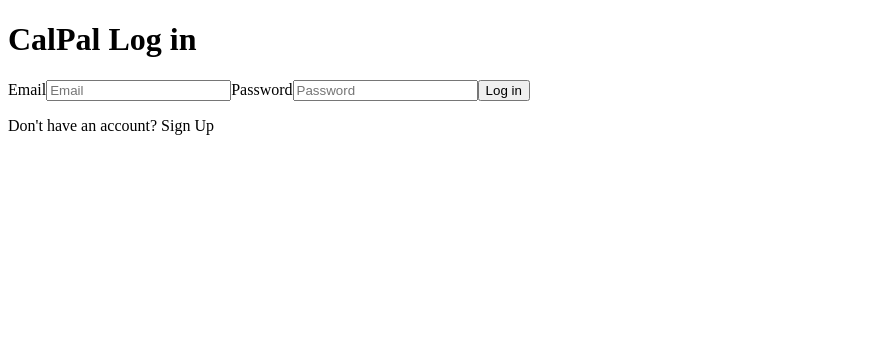
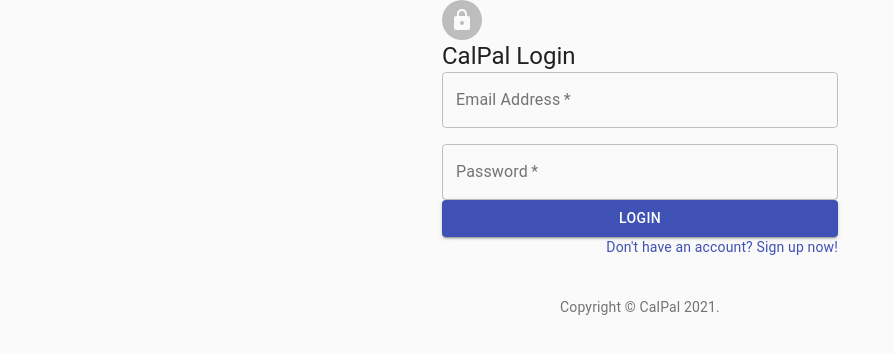
Before and after one commit to GingermanA/CalPal, a React (Create React App) app: page /login in a window 1280 px wide. Shown: the top 354 px of the page, without its empty margins (0-894 px from the left). Built offline with nearby package versions, Linux system fonts and the light colour scheme; no server answers; the HTML template or start-up script is replaced by a standard one; what @syncfusion/ej2-base would draw is missing.

Commit message:
added some css for the login and signup pages

```diff
--- a/package.json
+++ b/package.json
@@ -4,6 +4,7 @@
   "private": true,
   "dependencies": {
     "@material-ui/core": "^4.11.4",
+    "@material-ui/icons": "^4.11.2",
     "@syncfusion/ej2-react-calendars": "^19.1.66",
     "@syncfusion/ej2-react-dropdowns": "^19.1.65",
     "@syncfusion/ej2-react-navigations": "^19.1.67",
--- a/src/components/Login.js
+++ b/src/components/Login.js
@@ -2,6 +2,19 @@ import React, { useCallback, useContext } from "react";
 import { withRouter, Redirect } from "react-router";
 import fire from "../fire";
 import { AuthContext } from "../Auth";
+import {
+  Avatar,
+  Button,
+  CssBaseline,
+  TextField,
+  Link,
+  Grid,
+  Box,
+  Typography,
+  makeStyles,
+  Container,
+} from "@material-ui/core";
+import LockIcon from "@material-ui/icons/Lock";
 
 const Login = ({ history }) => {
   const handleLogin = useCallback(
@@ -28,32 +41,128 @@ const Login = ({ history }) => {
     //return <Redirect to="/calendar" />;
   }
 
+  function Copyright() {
+    return (
+      <Typography variant="body2" color="textSecondary" align="center">
+        {"Copyright © "}
+        <Link color="inherit" href="https://material-ui.com/">
+          CalPal
+        </Link>{" "}
+        {new Date().getFullYear()}
+        {"."}
+      </Typography>
+    );
+  }
+
+  const useStyles = makeStyles((theme) => ({
+    paper: {
+      marginTop: theme.spacing(8),
+      display: "flex",
+      flexDirection: "column",
+      alignItems: "center",
+    },
+    avatar: {
+      margin: theme.spacing(1),
+      backgroundColor: theme.palette.secondary.main,
+    },
+    form: {
+      width: "100%", // Fix IE 11 issue.
+      marginTop: theme.spacing(3),
+    },
+    submit: {
+      margin: theme.spacing(3, 0, 2),
+    },
+  }));
+
   return (
-    <div>
-      <h1>CalPal Log in</h1>
-      <form onSubmit={handleLogin}>
-        <label>
-          Email
-          <input name="email" type="email" placeholder="Email" />
-        </label>
-        <label>
-          Password
-          <input name="password" type="password" placeholder="Password" />
-        </label>
-        <button type="submit">Log in</button>
-      </form>
-      <p>
-        Don't have an account?{" "}
-        <span
-          onClick={() => {
-            history.push("/signup");
-          }}
-        >
-          Sign Up
-        </span>
-      </p>
-    </div>
+    <Container component="main" maxWidth="xs">
+      <CssBaseline />
+      <div className={useStyles.paper}>
+        <Avatar className={useStyles.avatar}>
+          <LockIcon />
+        </Avatar>
+        <Typography component="h1" variant="h5">
+          CalPal Login
+        </Typography>
+        <form className={useStyles.form} onSubmit={handleLogin}>
+          <Grid container spacing={2}>
+            <Grid item xs={12}>
+              <TextField
+                variant="outlined"
+                required
+                fullWidth
+                id="email"
+                label="Email Address"
+                name="email"
+                autoComplete="email"
+              />
+            </Grid>
+            <Grid item xs={12}>
+              <TextField
+                variant="outlined"
+                required
+                fullWidth
+                name="password"
+                label="Password"
+                type="password"
+                id="password"
+                autoComplete="current-password"
+              />
+            </Grid>
+          </Grid>
+          <Button
+            type="submit"
+            fullWidth
+            variant="contained"
+            color="primary"
+            className={useStyles.submit}
+          >
+            Login
+          </Button>
+          <Grid container justify="flex-end">
+            <Grid item>
+              <Link
+                onClick={() => {
+                  history.push("/signup");
+                }}
+                variant="body2"
+              >
+                Don't have an account? Sign up now!
+              </Link>
+            </Grid>
+          </Grid>
+        </form>
+      </div>
+      <Box mt={5}>
+        <Copyright />
+      </Box>
+    </Container>
   );
+  // <div>
+  //   <h1>CalPal Log in</h1>
+  //   <form onSubmit={handleLogin}>
+  //     <label>
+  //       Email
+  //       <input name="email" type="email" placeholder="Email" />
+  //     </label>
+  //     <label>
+  //       Password
+  //       <input name="password" type="password" placeholder="Password" />
+  //     </label>
+  //     <button type="submit">Log in</button>
+  //   </form>
+  //   <p>
+  //     Don't have an account?{" "}
+  //     <span
+  //       onClick={() => {
+  //         history.push("/signup");
+  //       }}
+  //     >
+  //       Sign Up
+  //     </span>
+  //   </p>
+  // </div>
+  // );
 };
 
 export default withRouter(Login);
--- a/src/components/SignUp.js
+++ b/src/components/SignUp.js
@@ -1,6 +1,19 @@
 import React, { useCallback } from "react";
 import { withRouter } from "react-router";
 import fire from "../fire";
+import {
+  Avatar,
+  Button,
+  CssBaseline,
+  TextField,
+  Link,
+  Grid,
+  Box,
+  Typography,
+  makeStyles,
+  Container,
+} from "@material-ui/core";
+import LockIcon from "@material-ui/icons/Lock";
 
 const SignUp = ({ history }) => {
   const handleSignUp = useCallback(
@@ -19,32 +32,128 @@ const SignUp = ({ history }) => {
     [history]
   );
 
+  function Copyright() {
+    return (
+      <Typography variant="body2" color="textSecondary" align="center">
+        {"Copyright © "}
+        <Link color="inherit" href="https://material-ui.com/">
+          CalPal
+        </Link>{" "}
+        {new Date().getFullYear()}
+        {"."}
+      </Typography>
+    );
+  }
+
+  const useStyles = makeStyles((theme) => ({
+    paper: {
+      marginTop: theme.spacing(8),
+      display: "flex",
+      flexDirection: "column",
+      alignItems: "center",
+    },
+    avatar: {
+      margin: theme.spacing(1),
+      backgroundColor: theme.palette.secondary.main,
+    },
+    form: {
+      width: "100%", // Fix IE 11 issue.
+      marginTop: theme.spacing(3),
+    },
+    submit: {
+      margin: theme.spacing(3, 0, 2),
+    },
+  }));
+
   return (
-    <div>
-      <h1>Sign up</h1>
-      <form onSubmit={handleSignUp}>
-        <label>
-          Email
-          <input name="email" type="email" placeholder="Email" />
-        </label>
-        <label>
-          Password
-          <input name="password" type="password" placeholder="Password" />
-        </label>
-        <button type="submit">Sign Up</button>
-      </form>
-      <p>
-        Have an account?{" "}
-        <span
-          onClick={() => {
-            history.push("/login");
-          }}
-        >
-          Login
-        </span>
-      </p>
-    </div>
+    <Container component="main" maxWidth="xs">
+      <CssBaseline />
+      <div className={useStyles.paper}>
+        <Avatar className={useStyles.avatar}>
+          <LockIcon />
+        </Avatar>
+        <Typography component="h1" variant="h5">
+          CalPal Sign Up
+        </Typography>
+        <form className={useStyles.form} onSubmit={handleSignUp}>
+          <Grid container spacing={2}>
+            <Grid item xs={12}>
+              <TextField
+                variant="outlined"
+                required
+                fullWidth
+                id="email"
+                label="Email Address"
+                name="email"
+                autoComplete="email"
+              />
+            </Grid>
+            <Grid item xs={12}>
+              <TextField
+                variant="outlined"
+                required
+                fullWidth
+                name="password"
+                label="Password"
+                type="password"
+                id="password"
+                autoComplete="current-password"
+              />
+            </Grid>
+          </Grid>
+          <Button
+            type="submit"
+            fullWidth
+            variant="contained"
+            color="primary"
+            className={useStyles.submit}
+          >
+            Sign up
+          </Button>
+          <Grid container justify="flex-end">
+            <Grid item>
+              <Link
+                onClick={() => {
+                  history.push("/login");
+                }}
+                variant="body2"
+              >
+                Already have an account? Login here.
+              </Link>
+            </Grid>
+          </Grid>
+        </form>
+      </div>
+      <Box mt={5}>
+        <Copyright />
+      </Box>
+    </Container>
   );
+  //   <div>
+  //     <h1>Sign up</h1>
+  //     <form onSubmit={handleSignUp}>
+  //       <label>
+  //         Email
+  //         <input name="email" type="email" placeholder="Email" />
+  //       </label>
+  //       <label>
+  //         Password
+  //         <input name="password" type="password" placeholder="Password" />
+  //       </label>
+  //       <button type="submit">Sign Up</button>
+  //     </form>
+  //     <p>
+  //       Have an account?{" "}
+  //       <span
+  //         onClick={() => {
+  //           history.push("/login");
+  //         }}
+  //       >
+  //         Login
+  //       </span>
+  //     </p>
+  //   </div>
+  // );
 };
 
 export default withRouter(SignUp);
--- a/src/components/TaskManager.js
+++ b/src/components/TaskManager.js
@@ -29,8 +29,8 @@ function TaskManager(props) {
       ...tasks,
       {
         description: description,
-        isComplete: false
-      }
+        isComplete: false,
+      },
     ];
     setTasks(newTasks);
     console.log(newTasks);
@@ -38,7 +38,6 @@ function TaskManager(props) {
 
   return (
     <>
-
       <h2>Add Tasks</h2>
       <form className={styles.addTaskForm} onSubmit={handleAddTask}>
         <TextField
@@ -52,15 +51,12 @@ function TaskManager(props) {
         </Button>
       </form>
 
-
-
       <h2>Task List</h2>
       {tasks.length > 0 ? (
         <TaskList tasks={tasks} setTasks={setTasks} />
       ) : (
         <p>No tasks yet! Add one above!</p>
       )}
-
     </>
   );
 }
@@ -74,9 +70,9 @@ function TaskList(props) {
       ...tasks.slice(0, toToggleTaskIndex),
       {
         description: toToggleTask.description,
-        isComplete: !toToggleTask.isComplete
+        isComplete: !toToggleTask.isComplete,
       },
-      ...tasks.slice(toToggleTaskIndex + 1)
+      ...tasks.slice(toToggleTaskIndex + 1),
     ];
     // We set new tasks in such a complex way so that we maintain immutability
     // Read this article to find out more:
@@ -108,7 +104,7 @@ function TaskList(props) {
                 checked={task.isComplete}
                 onChange={() => handleTaskCompletionToggled(task, index)}
                 inputProps={{
-                  "aria-label": `checkbox that determines if task ${index} is done`
+                  "aria-label": `checkbox that determines if task ${index} is done`,
                 }}
               />
             </td>
```
Also changed, not shown: src/App.js (line endings or trailing spaces), 1 other file (tests, documents, lock files or other folders). Lines whose indentation alone changed are shown as unchanged.
